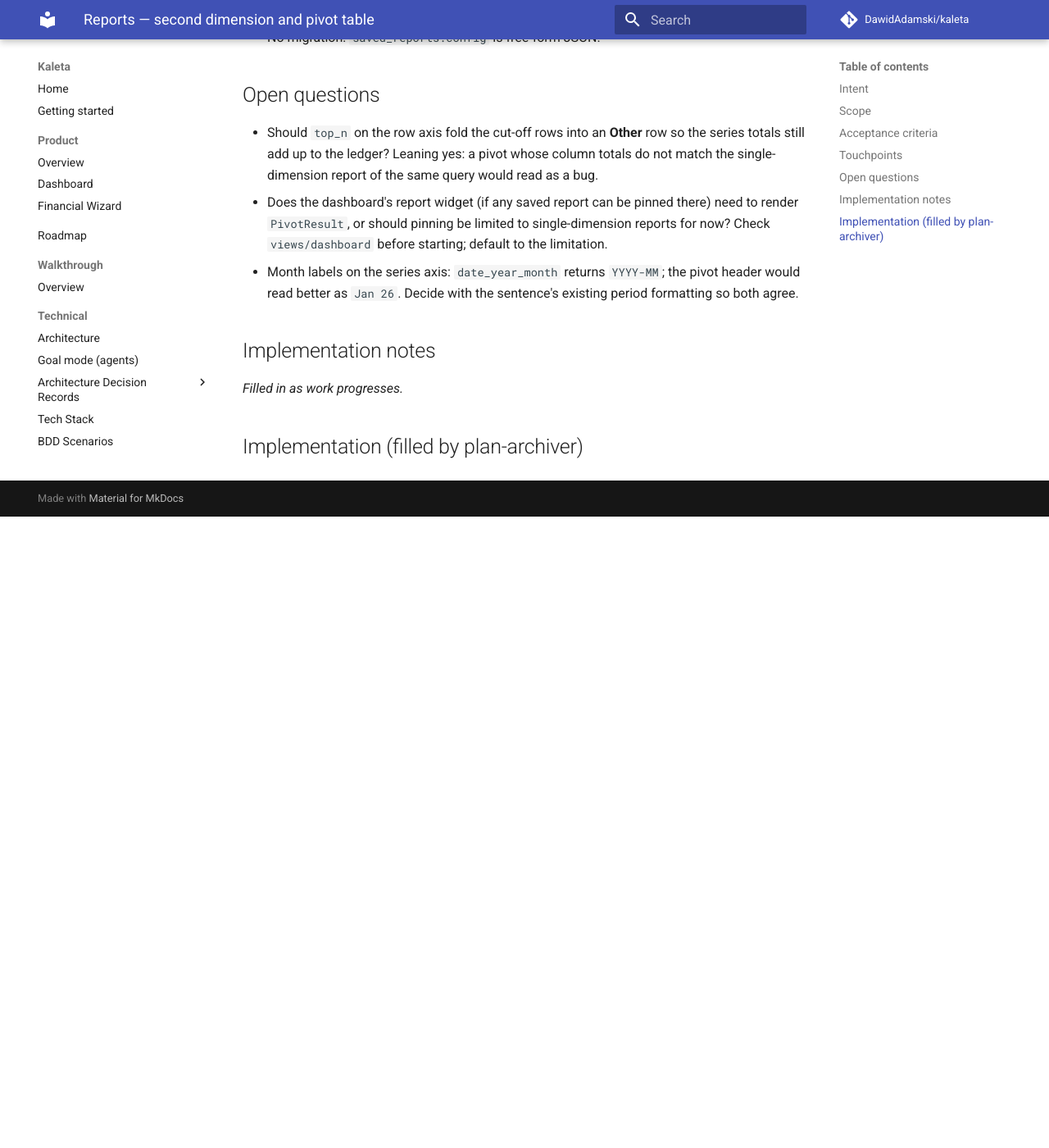
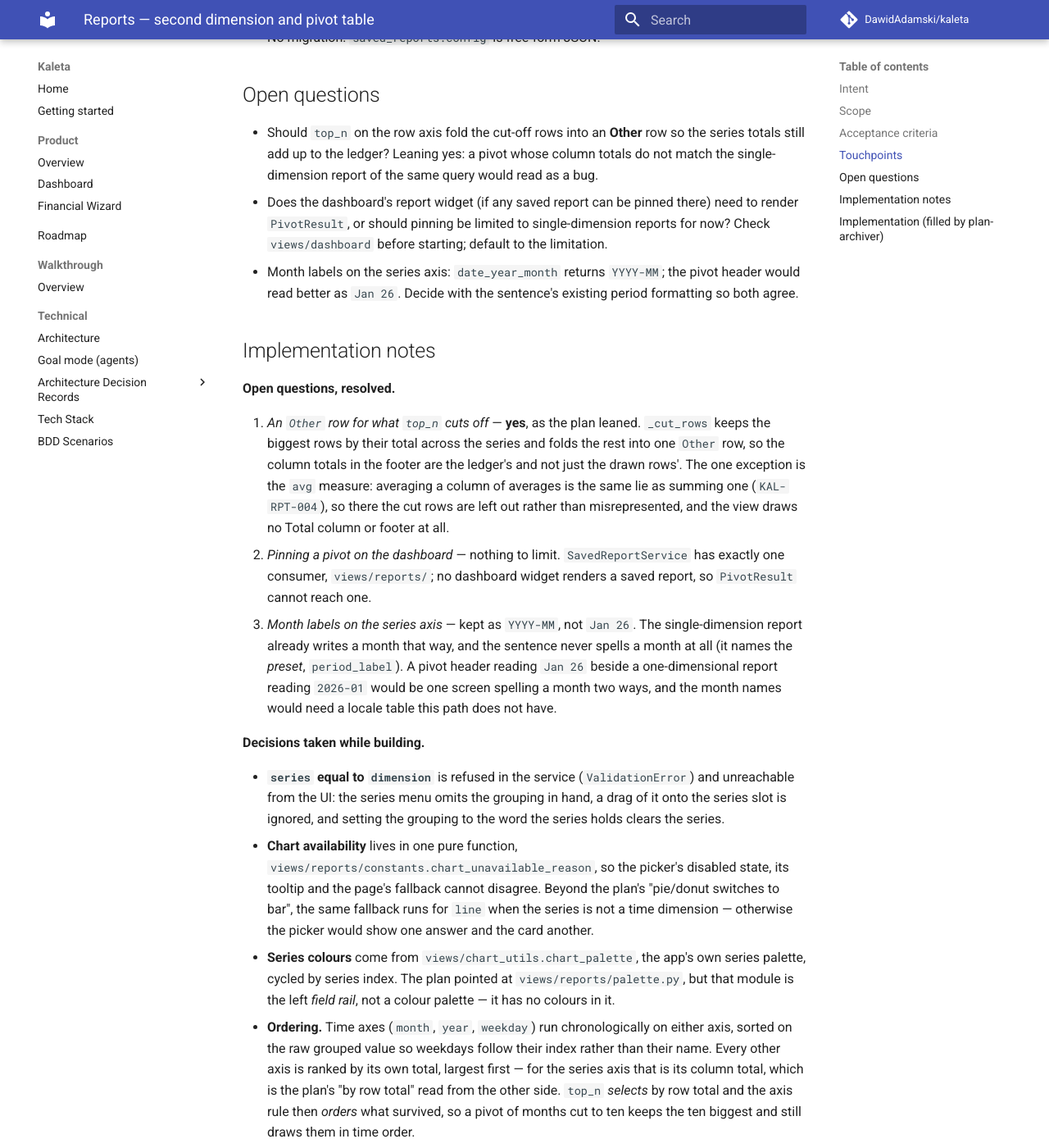
Before and after one commit to DawidAdamski/kaleta, an MkDocs documentation site: the page built from docs/plans/reports-second-dimension-pivot.md, in a window 1280 px wide and 1400 px high, scrolled down 2952 px. Shown: the whole window at 82% size. Built offline with MkDocs 1.6.1 and Material for MkDocs 9.7.7, drawn with Linux system fonts in a browser that asks for light colours; comment, search, counter and statistics services are not loaded; before the commit the page ends 3582 px from its top, so only the background shows below that; some of the changed text lies outside the part shown.

Commit message:
docs(plans): implementation notes for the pivot, two for the inbox
The plan's three open questions resolved, and what was decided against
it: series colours come from `chart_utils`, not from `views/reports/
palette.py`, which is the field rail and has no colours in it.

Two findings that belong to nobody's branch: `scripts/seed.py` cannot
seed an alembic-created schema, which is what keeps every artboard's
fidelity report stale, and the report service returns English display
strings in every locale.

Co-Authored-By: Claude Opus 5 (1M context) <noreply@anthropic.com>

```diff
--- a/docs/plans/reports-second-dimension-pivot.md
+++ b/docs/plans/reports-second-dimension-pivot.md
@@ -3,7 +3,7 @@ plan_id: reports-second-dimension-pivot
 title: Reports — second dimension and pivot table
 area: reports
 effort: medium
-status: draft
+status: in-progress
 roadmap_ref: ../roadmap.md#reports
 ---
 
@@ -155,6 +155,69 @@ Out of scope:
 
 ## Implementation notes
 
-_Filled in as work progresses._
+**Open questions, resolved.**
+
+1. *An `Other` row for what `top_n` cuts off* — **yes**, as the plan leaned.
+   `_cut_rows` keeps the biggest rows by their total across the series and
+   folds the rest into one `Other` row, so the column totals in the footer
+   are the ledger's and not just the drawn rows'. The one exception is the
+   `avg` measure: averaging a column of averages is the same lie as summing
+   one (`KAL-RPT-004`), so there the cut rows are left out rather than
+   misrepresented, and the view draws no Total column or footer at all.
+2. *Pinning a pivot on the dashboard* — nothing to limit. `SavedReportService`
+   has exactly one consumer, `views/reports/`; no dashboard widget renders a
+   saved report, so `PivotResult` cannot reach one.
+3. *Month labels on the series axis* — kept as `YYYY-MM`, not `Jan 26`. The
+   single-dimension report already writes a month that way, and the sentence
+   never spells a month at all (it names the *preset*, `period_label`). A
+   pivot header reading `Jan 26` beside a one-dimensional report reading
+   `2026-01` would be one screen spelling a month two ways, and the month
+   names would need a locale table this path does not have.
+
+**Decisions taken while building.**
+
+- **`series` equal to `dimension`** is refused in the service
+  (`ValidationError`) and unreachable from the UI: the series menu omits the
+  grouping in hand, a drag of it onto the series slot is ignored, and setting
+  the grouping to the word the series holds clears the series.
+- **Chart availability** lives in one pure function,
+  `views/reports/constants.chart_unavailable_reason`, so the picker's
+  disabled state, its tooltip and the page's fallback cannot disagree. Beyond
+  the plan's "pie/donut switches to bar", the same fallback runs for `line`
+  when the series is not a time dimension — otherwise the picker would show
+  one answer and the card another.
+- **Series colours** come from `views/chart_utils.chart_palette`, the app's
+  own series palette, cycled by series index. The plan pointed at
+  `views/reports/palette.py`, but that module is the left *field rail*, not a
+  colour palette — it has no colours in it.
+- **Ordering.** Time axes (`month`, `year`, `weekday`) run chronologically on
+  either axis, sorted on the raw grouped value so weekdays follow their index
+  rather than their name. Every other axis is ranked by its own total,
+  largest first — for the series axis that is its column total, which is the
+  plan's "by row total" read from the other side. `top_n` *selects* by row
+  total and the axis rule then *orders* what survived, so a pivot of months
+  cut to ten keeps the ten biggest and still draws them in time order.
+- **`execute` returns `ReportResult | PivotResult`** and callers branch on the
+  type, as the plan specifies. No caller needed changing: the one-dimensional
+  path is untouched, and `tests/integration/test_transactions.py` still reads
+  `.labels` off the result it has always had.
+- The flows path (split-aware) is now also chosen when *`series`* is
+  `category`, not only the grouping — otherwise a split row would land whole
+  in one cell of a Category-by-Month pivot.
+- **e2e:** `_pick` now waits for the previous menu to finish closing and
+  matches the option's exact word. Picking "Month" while the period menu was
+  still fading out had selected "This Month" from it — a real flake that only
+  showed in the full suite run.
+
+**Not done here, and why.**
+
+- The two `[manual]` acceptance criteria about artboard `3e` are left manual.
+  Working Agreement §12 would have them replaced by
+  `uv run python scripts/restyle_fidelity.py check 3e`, but `shoot` cannot run
+  on this repo at all: it seeds an ephemeral app with `scripts/seed.py`, which
+  aborts with `KeyError: 'Żywność'` on any alembic-created schema. All
+  thirteen fidelity reports are stale on `main` for that reason, and fixing
+  the seeder is another plan's work (Working Agreement §1, §9). Filed on the
+  chore inbox with the repro.
 
 ## Implementation (filled by plan-archiver)
```
Also changed, not shown: docs/plans/chores.md (+27 -0 lines).
